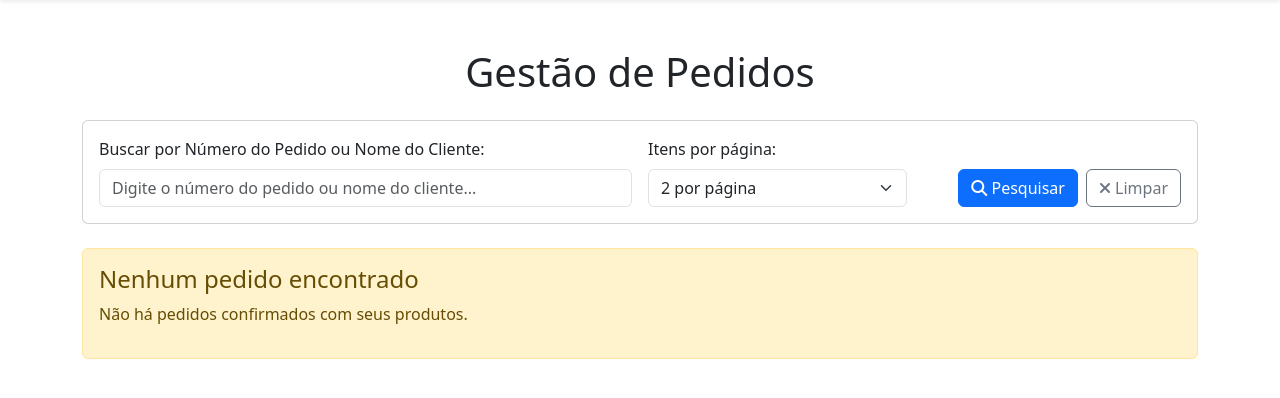
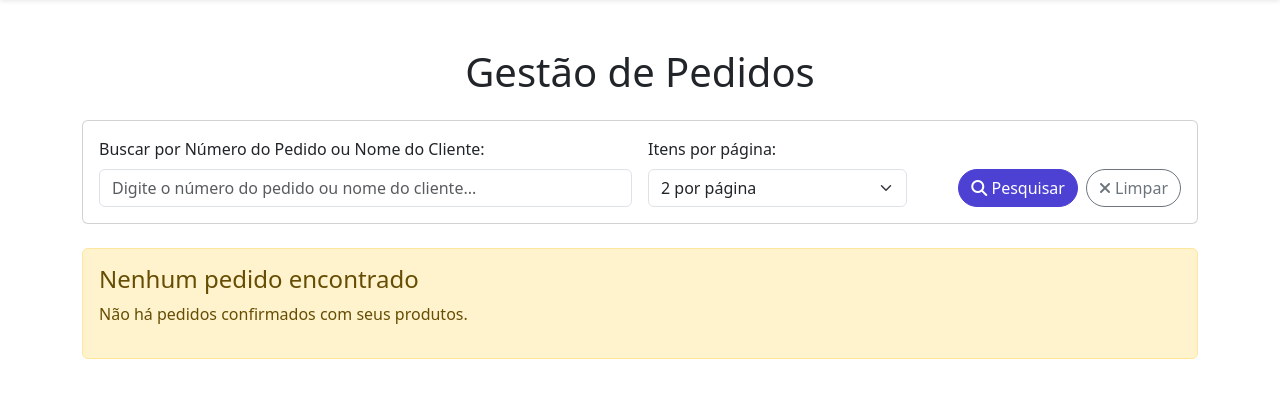
Before and after one commit to sfrederico/web2-ecommerce, a PHP site: page /views/gestao-pedidos/painel.php in a window 1280 px wide. Shown: the part 90-488 px from the top of the page. Run offline with PHP 8.4, Linux system fonts and the light colour scheme.

Commit message:
style(pedidos): :lipstick: Altera estilo dos botões para formato arredondado
* Modifica os botões na página de gestão de pedidos e na lista de produtos para um estilo arredondado.
* Melhora a consistência visual da interface.

```diff
--- a/src/views/gestao-pedidos/painel.php
+++ b/src/views/gestao-pedidos/painel.php
@@ -45,10 +45,10 @@
                         </select>
                     </div>
                     <div class="col-md-3 d-flex align-items-end gap-2 justify-content-end">
-                        <button type="submit" class="btn btn-primary">
+                        <button type="submit" class="btn rounded-pill" style="background-color: #4d41d3; color: white; border-color: #4d41d3;">
                             <i class="fas fa-search"></i> Pesquisar
                         </button>
-                        <a href="gestao-pedidos.php" class="btn btn-outline-secondary">
+                        <a href="gestao-pedidos.php" class="btn btn-outline-secondary rounded-pill">
                             <i class="fas fa-times"></i> Limpar
                         </a>
                     </div>
@@ -130,7 +130,8 @@
                                 </div>
                                 <div class="col-md-2">
                                     <div class="d-grid">
-                                        <button class="btn btn-outline-primary btn-sm btn-detalhes" type="button"
+                                        <button class="btn btn-sm rounded-pill btn-detalhes" type="button"
+                                                style="background-color: #4d41d3; color: white; border-color: #4d41d3;"
                                                 data-bs-toggle="modal" data-bs-target="#detalhesModal"
                                                 data-pedido-id="<?= $pedido->getId() ?>">
                                             Ver Detalhes
--- a/src/views/home/lista.php
+++ b/src/views/home/lista.php
@@ -109,7 +109,7 @@ $produtosPagina = array_slice($produtos, $inicio, $produtosPorPagina);
                                     <form method="POST" action="/carrinho.php" class="d-inline">
                                         <input type="hidden" name="acao" value="adicionar">
                                         <input type="hidden" name="produto_id" value="<?php echo $produto->getId(); ?>">
-                                        <button type="submit" class="btn text-white btn-sm" style="background: #4d41d3;">Adicionar ao carrinho</button>
+                                        <button type="submit" class="btn text-white btn-sm rounded-pill" style="background: #4d41d3;">Adicionar ao carrinho</button>
                                     </form>
                                 <?php else: ?>
                                     <button class="btn btn-secondary btn-sm" disabled>Indisponível</button>
--- a/src/views/pedidos/meus-pedidos.php
+++ b/src/views/pedidos/meus-pedidos.php
@@ -84,7 +84,8 @@
                                             <p class="mb-0"><?= $pedido->getDataEntrega() ? date('d/m/Y', strtotime($pedido->getDataEntrega())) : '-' ?></p>
                                         </div>
                                         <div class="col-md-2 text-end">
-                                            <button type="button" class="btn btn-primary"
+                                            <button type="button" class="btn rounded-pill"
+                                                    style="background-color: #4d41d3; color: white; border-color: #4d41d3;"
                                                     data-bs-toggle="modal"
                                                     data-bs-target="#modalDetalhes"
                                                     data-pedido-id="<?= $pedido->getId() ?>">
```
